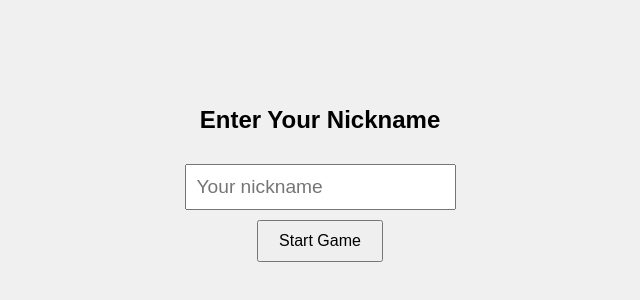
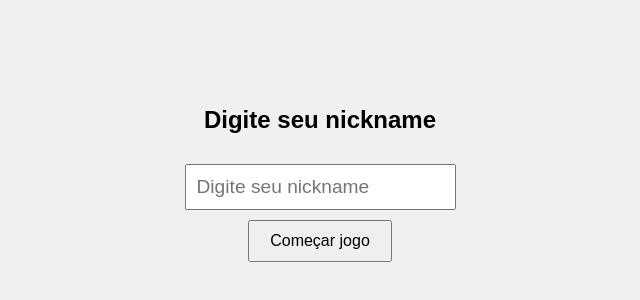
Before and after one commit to fmotaf/animalia, a plain HTML site: page index.html in a window 1280 px wide. Shown: the part 226-526 px from the top of the page, without its empty margins (320-960 px from the left). Drawn offline with Linux system fonts and the light colour scheme.

Commit message:
coloca login em pt

```diff
--- a/index.html
+++ b/index.html
@@ -9,9 +9,9 @@
 </head>
     <body>
         <div id="login-screen" class="login-screen">
-            <h2>Enter Your Nickname</h2>
-            <input type="text" id="nickname-input" placeholder="Your nickname" />
-            <button id="start-game-btn">Start Game</button>
+            <h2>Digite seu nickname</h2>
+            <input type="text" id="nickname-input" placeholder="Digite seu nickname" />
+            <button id="start-game-btn">Começar jogo</button>
         </div>
         <div id="game-screen" class="hidden">
 
```
